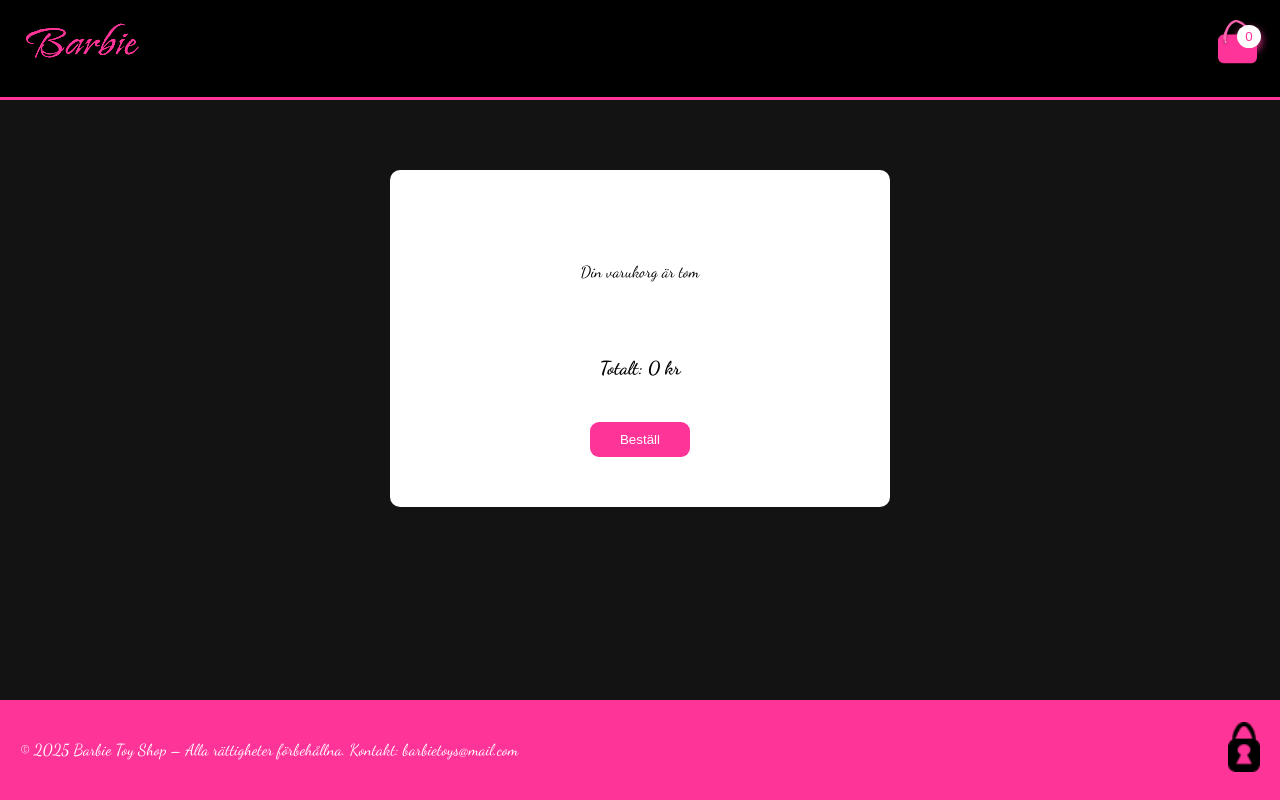
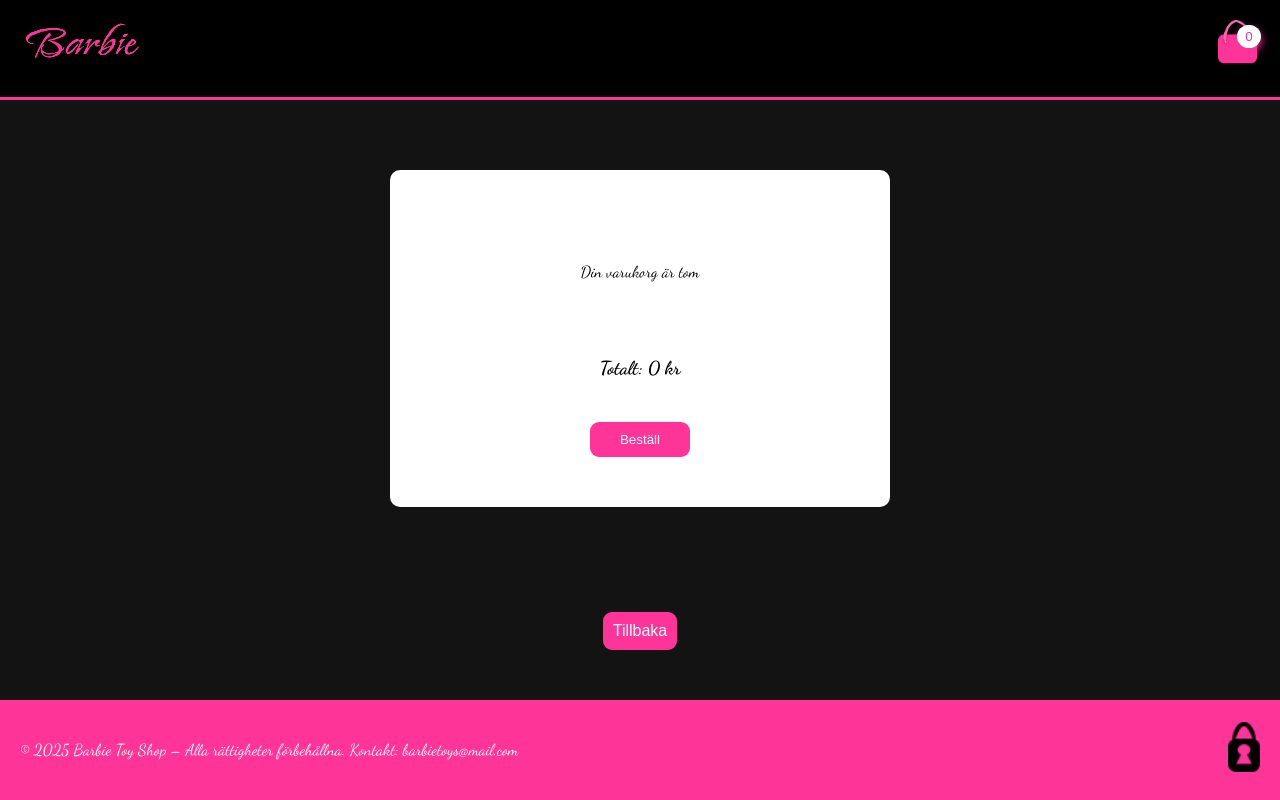
Before and after one commit to Juliahagstedtt/webbshop-Julia, a React (Vite) app: page /webbshop-Julia/Cart in a window 1280 px wide. Built offline with nearby package versions, Linux system fonts and the light colour scheme; a web font is replaced by a local one.

Commit message:
css för admin input och select och i addnewproduct sidan m.m.

```diff
--- a/src/pages/Cart.jsx
+++ b/src/pages/Cart.jsx
@@ -22,6 +22,7 @@
 
     return(
         <>
+
         {/* Påbörjad, To Do!! */}
         <div className='cart-section'>
             {cart.length === 0 ? (
@@ -55,6 +56,12 @@
                 >Beställ</button>
 
         </div>
+        <div className="back">
+        <Link to={"/Products"}>
+            <button className="back-button">Tillbaka
+            </button>
+        </Link>
+        </div>
         </>
     );
 }
--- a/src/styles/Cart.css
+++ b/src/styles/Cart.css
@@ -76,13 +76,29 @@
     text-align: center;
 }
 
+.back-button {
+    background-color: #FF3499;
+    color: white;
+    border: none;
+    padding: 10px;
+    border-radius: 9px;
+    font-size: 16px;
+    cursor: pointer;
+    transition: background-color 0.3s ease;
+    margin-top: 15px;
+}
+
+.back {
+    margin-bottom: 50px;
+    margin-top: -130px;
+}
+
 @media (max-width: 320px) {
  .cart-section {
         padding: 19px 10px;
         margin-bottom: 205px;
         width: 310px;
     }
-
-
-
+.product.button {
+font-size: 16px;}
 }
--- a/src/styles/Home.css
+++ b/src/styles/Home.css
@@ -75,7 +75,7 @@
     }
 
     .product-button {
-        width: 100%;
+        /* width: 100%; */
         font-size: 16px;
     }
 }
```
